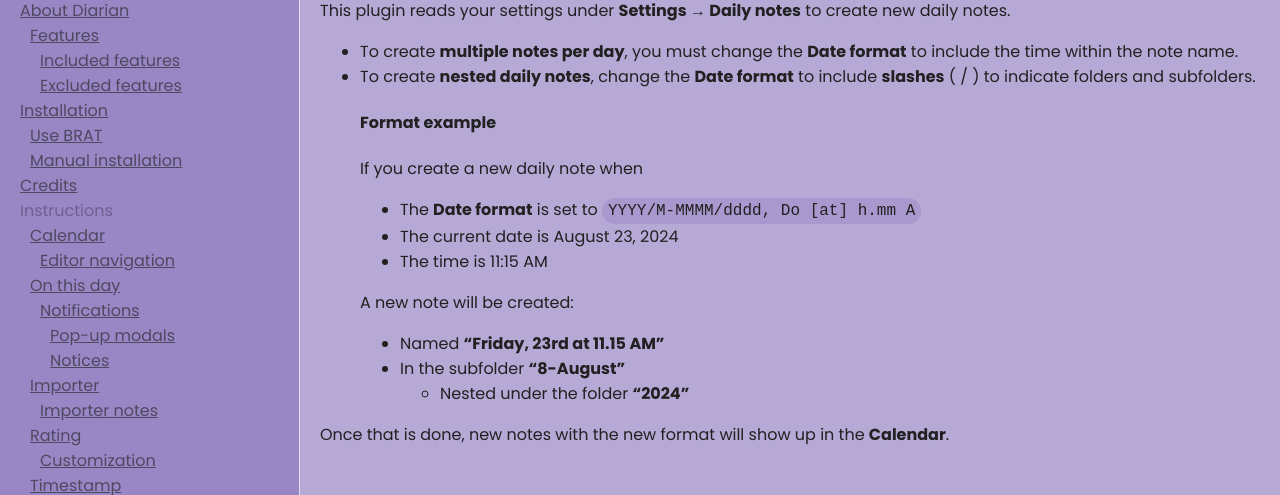
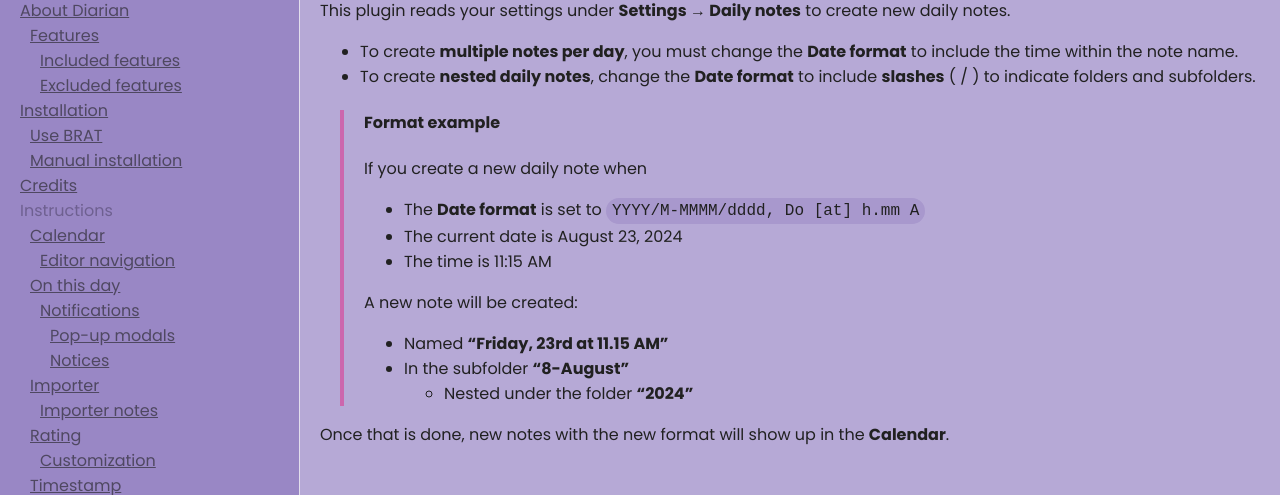
Before and after one commit to Erallie/diarian, a Jekyll site: the page built from Instructions/Multiple or nested daily notes.md, in a window 1280 px wide. Shown: the part 134-629 px from the top of the page. Built offline with Jekyll 4.4.1, drawn with Linux system fonts in a browser that asks for light colours.

Commit message:
Updated styles

```diff
--- a/css/style.css
+++ b/css/style.css
@@ -545,3 +545,17 @@ ol:has(>li[id^="fn"]):before {
     margin-bottom: 10px;
     margin-left: -20px;
 }
+
+:target {
+    scroll-margin-top: 90px;
+}
+
+blockquote {
+    border-left: 4px solid hsl(var(--accent-plus-60), var(--accent-s-pastel), var(--accent-l-closer));
+    margin-left: 20px;
+    padding-left: 20px;
+}
+
+::selection {
+    background-color: hsla(var(--accent-minus-60), 50%, var(--accent-l-closer), 0.25);
+}
```
